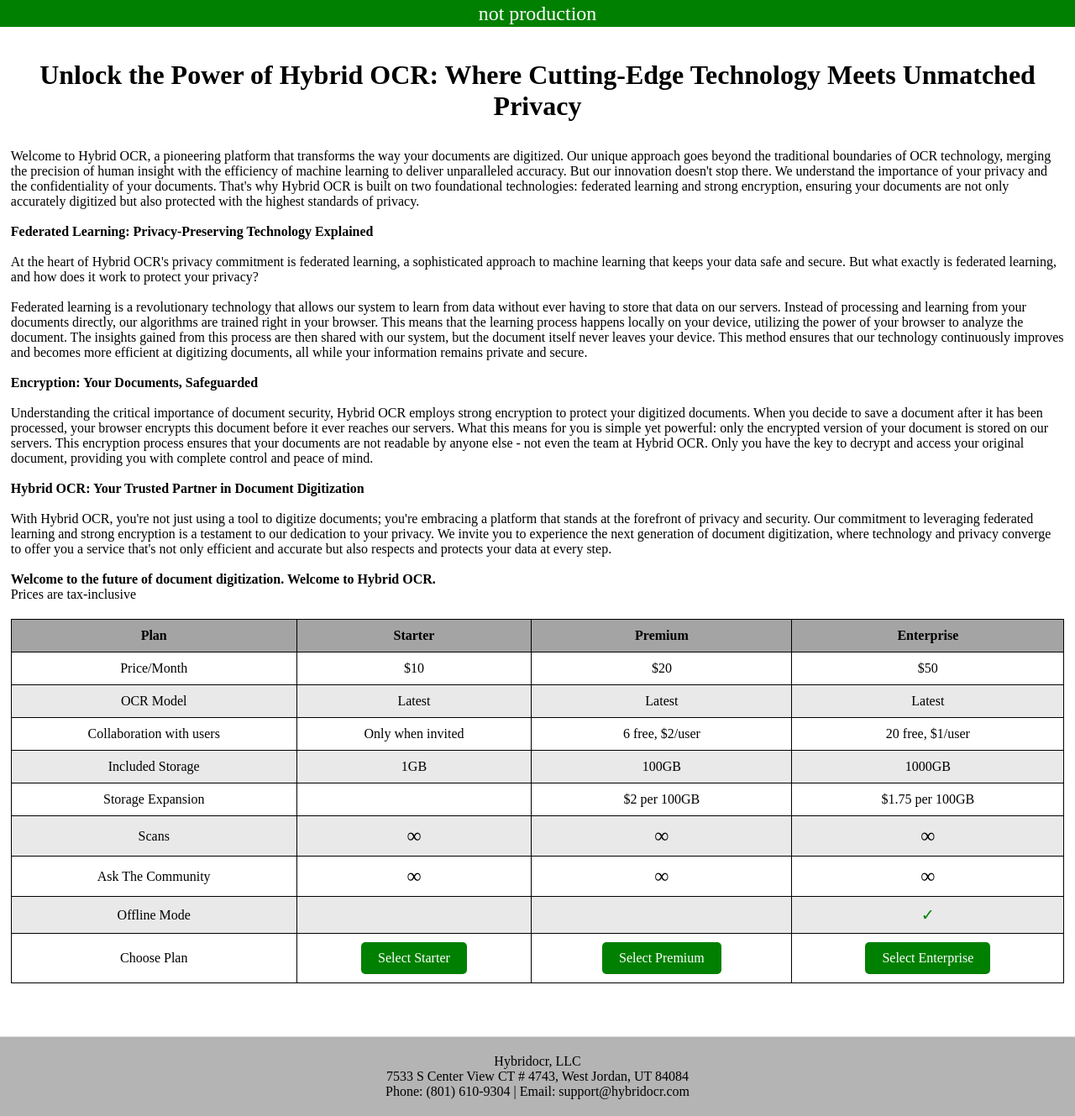
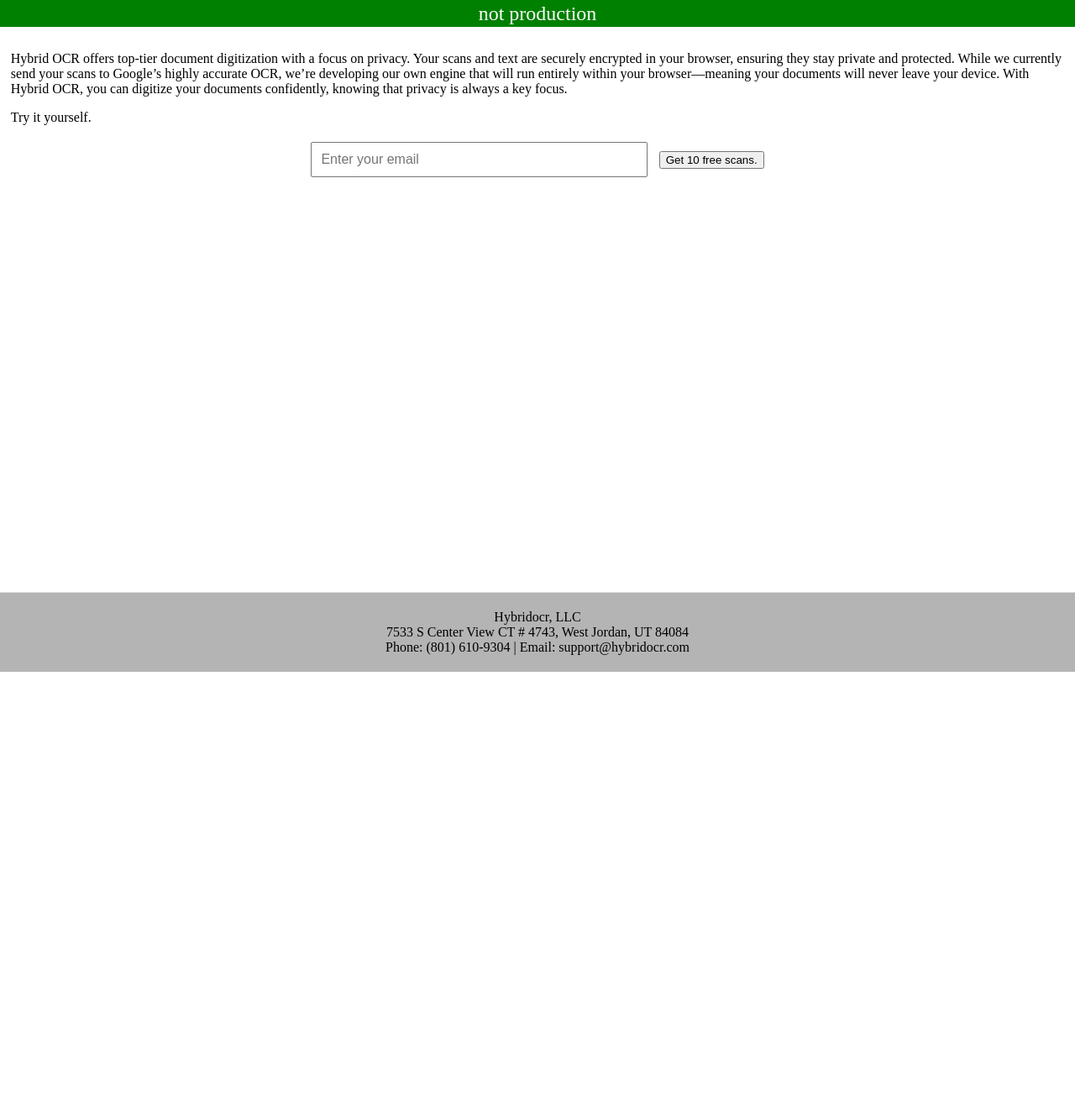
Before and after one commit to ezekielnewren/hybridocr, a Python web app: template website/templates/index.html in a window 1280 px wide. Shown: the whole page at 84% size. After the commit the page ends 800 px from the top, so only its background shows below. Run offline with Jinja, Linux system fonts and the light colour scheme; the template is opened without the code that fills it, so the values that code supplies are empty.

Commit message:
register -> check-your-email, upload -> tryitout

```diff
--- a/website/templates/register.html
+++ b/website/templates/check-your-email.html
@@ -6,7 +6,7 @@
 <body>
 {% include '_banner.html' %}
 <div class="content">
-    Thank you for your interest. We are working hard to bring the service online.
+    We've emailed you a link for some free scans.
 </div>
 {% include '_footer.html' %}
 </body>
--- a/website/templates/index.html
+++ b/website/templates/index.html
@@ -85,18 +85,10 @@
     </style>
     <script>
         $(document).ready(function(){
-            $(".pricing-button").click(function(){
-                $("#email-form").show();
-                // Store the selected plan in a hidden input field
-                $("#selected-plan").val($(this).attr("id"));
-            });
-
             $("#submit-email").click(function() {
                 var email = $("#email-input").val();
                 const emailError = document.getElementById("email-error");
                 var selectedPlan = $("#selected-plan").val();
-
-                // const email = emailInput.value;
 
                 // Regular expression to validate email format
                 const emailPattern = /^[^\s@]+@[^\s@]+\.[^\s@]+$/;
@@ -108,13 +100,13 @@
                 }
 
                 $.ajax({
-                    url: '/save-email',
+                    url: '/register',
                     type: 'POST',
                     contentType: 'application/json',
                     data: JSON.stringify({ email: email, plan: selectedPlan }),
                     success: function(data) {
                         $("#email-form").hide();
-                        window.location.href = "/register"
+                        window.location.href = "/check-your-email"
                     },
                     error: function(error) {
                         console.error('Error saving email:', error);
@@ -128,96 +120,19 @@
 <body>
 {% include '_banner.html' %}
 <div class="content">
-    <h2>Unlock the Power of Hybrid OCR: Where Cutting-Edge Technology Meets Unmatched Privacy</h2>
-    Welcome to Hybrid OCR, a pioneering platform that transforms the way your documents are digitized. Our unique approach goes beyond the traditional boundaries of OCR technology, merging the precision of human insight with the efficiency of machine learning to deliver unparalleled accuracy. But our innovation doesn't stop there. We understand the importance of your privacy and the confidentiality of your documents. That's why Hybrid OCR is built on two foundational technologies: federated learning and strong encryption, ensuring your documents are not only accurately digitized but also protected with the highest standards of privacy.</br>
-    </br>
-    <span class="bold-text">Federated Learning: Privacy-Preserving Technology Explained</span></br>
-    </br>
-    At the heart of Hybrid OCR's privacy commitment is federated learning, a sophisticated approach to machine learning that keeps your data safe and secure. But what exactly is federated learning, and how does it work to protect your privacy?</br>
-    </br>
-    Federated learning is a revolutionary technology that allows our system to learn from data without ever having to store that data on our servers. Instead of processing and learning from your documents directly, our algorithms are trained right in your browser. This means that the learning process happens locally on your device, utilizing the power of your browser to analyze the document. The insights gained from this process are then shared with our system, but the document itself never leaves your device. This method ensures that our technology continuously improves and becomes more efficient at digitizing documents, all while your information remains private and secure.</br>
-    </br>
-    <span class="bold-text">Encryption: Your Documents, Safeguarded</span></br>
-    </br>
-    Understanding the critical importance of document security, Hybrid OCR employs strong encryption to protect your digitized documents. When you decide to save a document after it has been processed, your browser encrypts this document before it ever reaches our servers. What this means for you is simple yet powerful: only the encrypted version of your document is stored on our servers. This encryption process ensures that your documents are not readable by anyone else - not even the team at Hybrid OCR. Only you have the key to decrypt and access your original document, providing you with complete control and peace of mind.</br>
-    </br>
-    <span class="bold-text">Hybrid OCR: Your Trusted Partner in Document Digitization</span></br>
-    </br>
-    With Hybrid OCR, you're not just using a tool to digitize documents; you're embracing a platform that stands at the forefront of privacy and security. Our commitment to leveraging federated learning and strong encryption is a testament to our dedication to your privacy. We invite you to experience the next generation of document digitization, where technology and privacy converge to offer you a service that's not only efficient and accurate but also respects and protects your data at every step.</br>
-    </br>
-    <span class="bold-text">Welcome to the future of document digitization. Welcome to Hybrid OCR.</span></br>
+<p>
+    Hybrid OCR offers top-tier document digitization with a focus on privacy.
+    Your scans and text are securely encrypted in your browser, ensuring they
+    stay private and protected. While we currently send your scans to Google’s
+    highly accurate OCR, we’re developing our own engine that will run entirely
+    within your browser—meaning your documents will never leave your device.
+    With Hybrid OCR, you can digitize your documents confidently, knowing that
+    privacy is always a key focus.
+</p>
 
-    Prices are tax-inclusive
+    Try it yourself.
 
-    <table>
-        <thead>
-        <tr>
-            <th>Plan</th>
-            <th>Starter</th>
-            <th>Premium</th>
-            <th>Enterprise</th>
-        </tr>
-        </thead>
-        <tbody>
-        <tr>
-            <td>Price/Month</td>
-            <td>$10</td>
-            <td>$20</td>
-            <td>$50</td>
-        </tr>
-        <tr>
-            <td>OCR Model</td>
-            <td>Latest</td>
-            <td>Latest</td>
-            <td>Latest</td>
-        </tr>
-        <tr>
-            <td>Collaboration with users</td>
-            <td>Only when invited</td>
-            <td>6 free, $2/user</td>
-            <td>20 free, $1/user</td>
-        </tr>
-        <tr>
-            <td>Included Storage</td>
-            <td>1GB</td>
-            <td>100GB</td>
-            <td>1000GB</td>
-        </tr>
-        <tr>
-            <td>Storage Expansion</td>
-            <td></td>
-            <td>$2 per 100GB</td>
-            <td>$1.75 per 100GB</td>
-        </tr>
-        <tr>
-            <td>Scans</td>
-            <td class="infinity">&infin;</td>
-            <td class="infinity">&infin;</td>
-            <td class="infinity">&infin;</td>
-        </tr>
-        <tr>
-            <td>Ask The Community</td>
-            <td class="infinity">&infin;</td>
-            <td class="infinity">&infin;</td>
-            <td class="infinity">&infin;</td>
-        </tr>
-        <tr>
-            <td>Offline Mode</td>
-            <td></td>
-            <td></td>
-            <td class="check-mark">&#10003;</td>
-        </tr>
-        <tr>
-            <td>Choose Plan</td>
-            <td><a id="starter" class="pricing-button">Select Starter</a></td>
-            <td><a id="premium" class="pricing-button">Select Premium</a></td>
-            <td><a id="enterprise" class="pricing-button">Select Enterprise</a></td>
-        </tr>
-        </tbody>
-    </table>
-
-    <input type="hidden" id="selected-plan">
-    <div id="email-form" style="display: none;">
+    <div id="email-form">
         <input type="email" id="email-input" placeholder="Enter your email">
         <button id="submit-email">Get 10 free scans.</button>
         <span id="email-error" style="color: red; display: none;">Please enter a valid email address.</span>
```
Also changed, not shown: website/server.py (+10 -16 lines), website/templates/tryitout.html (renamed from website/templates/upload.html).
